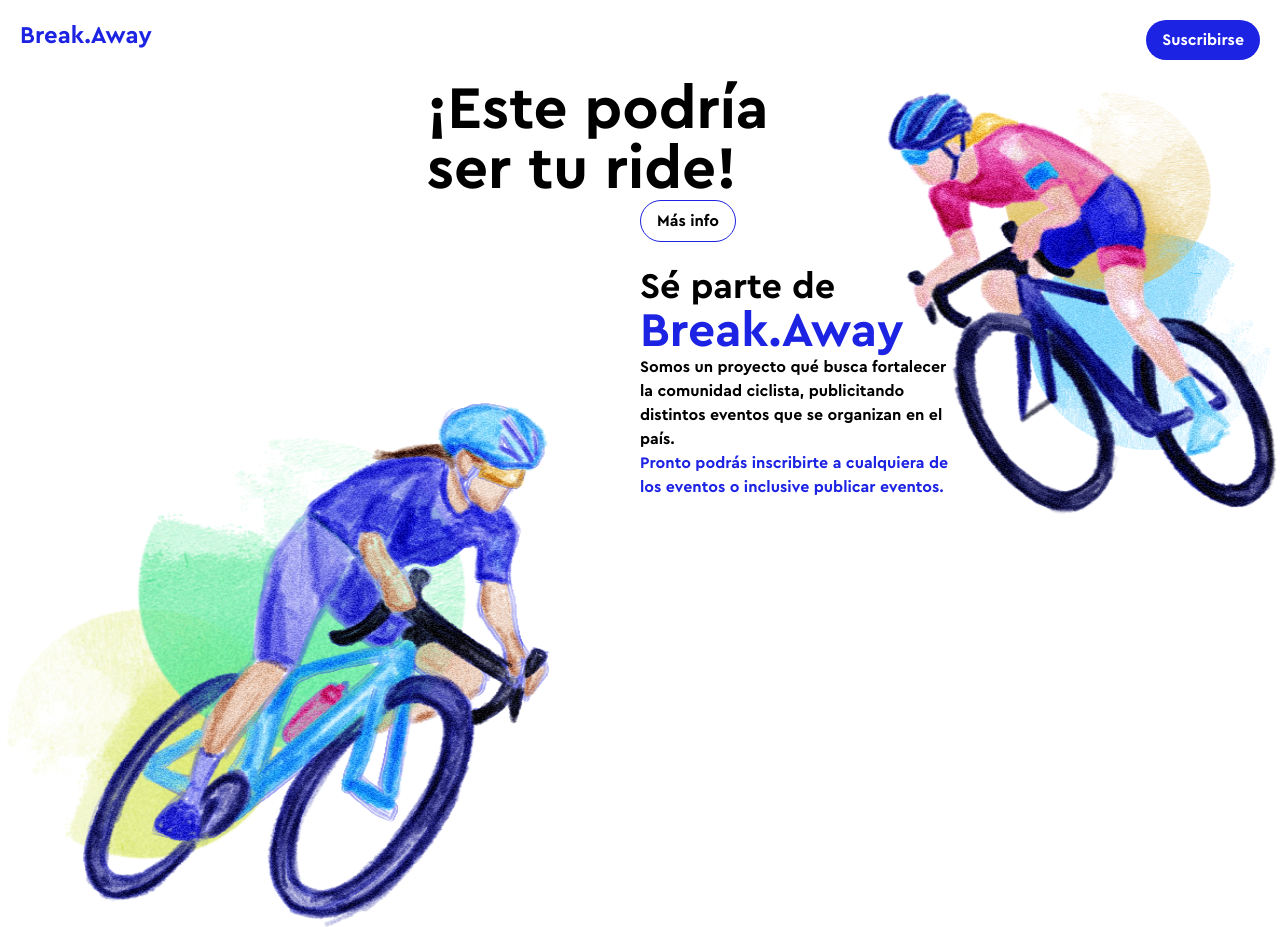
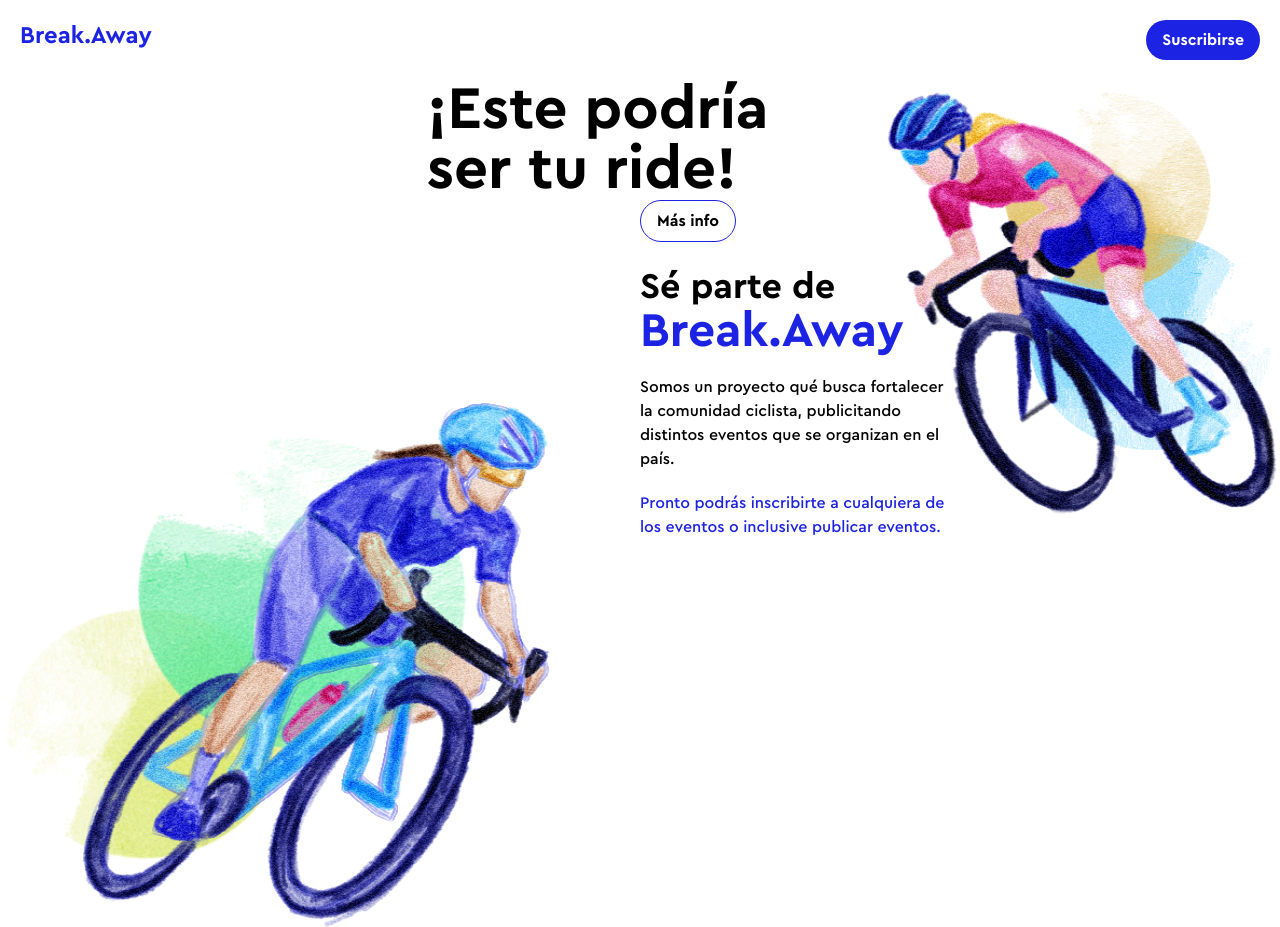
Before and after one commit to manuelrojas/break.away, a Next.js app: page / in a window 1280 px wide. Built offline with nearby package versions, Linux system fonts and the light colour scheme.

Commit message:
Adding padding in components

```diff
--- a/pages/components/main.tsx
+++ b/pages/components/main.tsx
@@ -19,10 +19,10 @@ export default function Main() {
                 <h1 className="text-5xl text-break.away-blue">
                     Break.Away
                 </h1>
-                <p className="w-80">
+                <p className="w-80 pt-5 medium-font">
                     Somos un proyecto qué busca fortalecer la comunidad ciclista, publicitando distintos eventos que se organizan en el país.
                 </p>
-                <p className="text-break.away-blue w-80">
+                <p className="text-break.away-blue w-80 pt-5 medium-font">
                     Pronto podrás inscribirte a cualquiera de los eventos o inclusive publicar eventos.
                 </p>
             </div>
--- a/styles/globals.css
+++ b/styles/globals.css
@@ -16,3 +16,7 @@
 html {
     font-family: 'cera-pro-bold';
 }
+
+.medium-font {
+    font-family: 'cera-pro-medium';
+}
```
